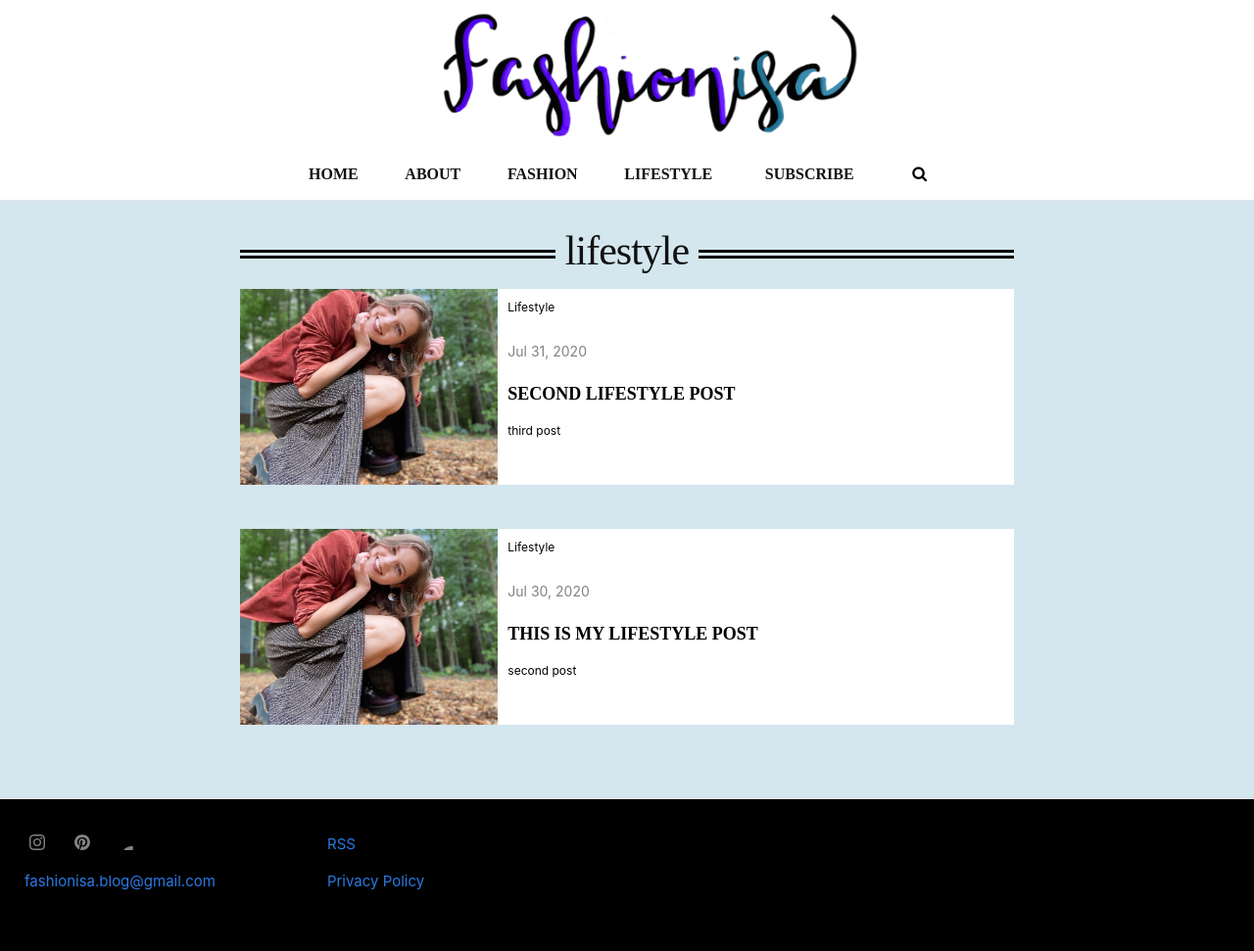
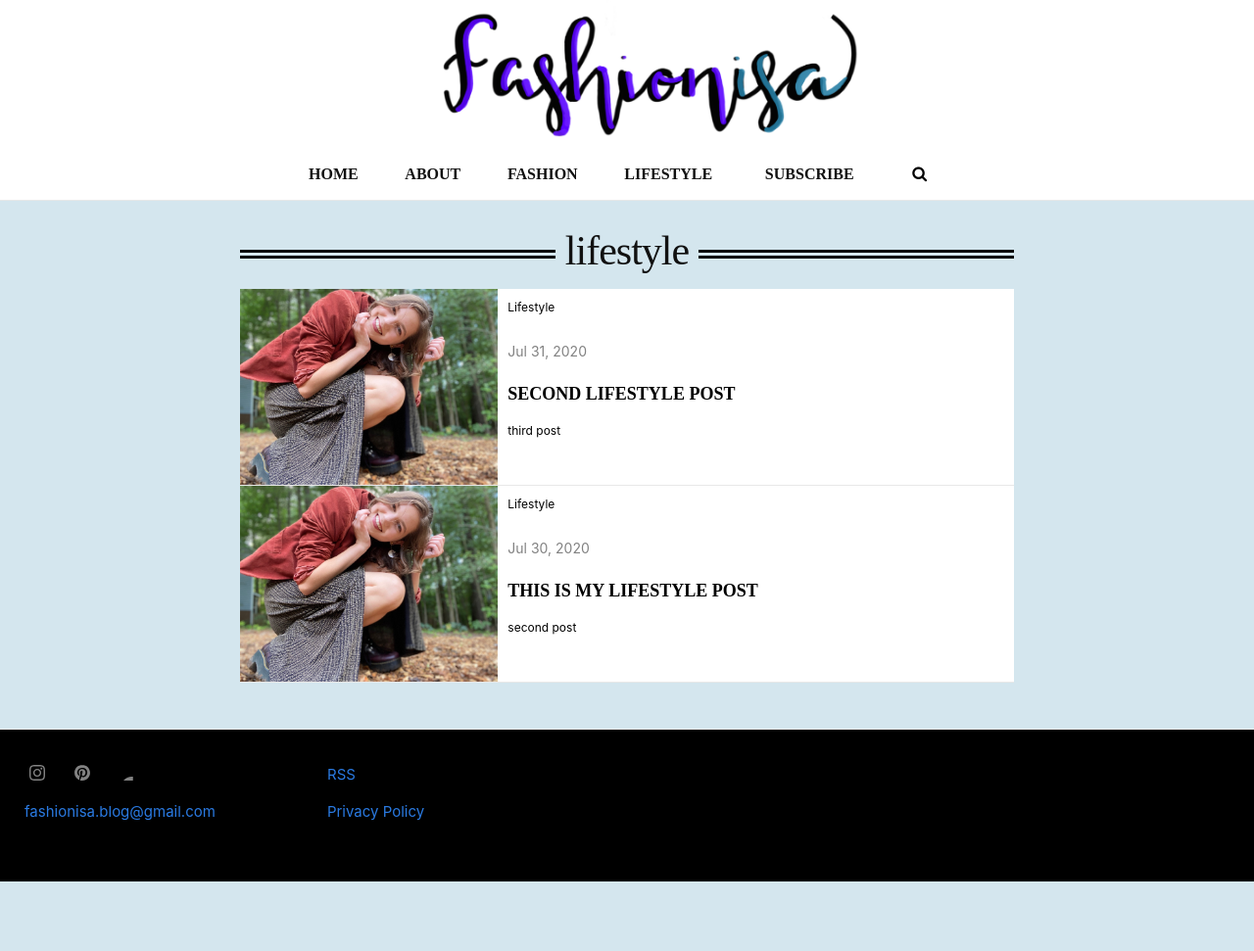
Before and after one commit to iwalte01/fashionisa-blog, a Jekyll site: the page built from blog-lifestyle/04_index.markdown, in a window 1280 px wide. Shown: the whole page at 98% size. Built offline with Jekyll 4.4.1, drawn with Linux system fonts in a browser that asks for light colours; after the commit the page ends 900 px from its top, so only the background shows below that.

Commit message:
fixed search icon placement in hamburger nav menu

```diff
--- a/_sass/minima/_layout.scss
+++ b/_sass/minima/_layout.scss
@@ -72,7 +72,7 @@
     top: 9px;
     right: $spacing-unit / 2;
     background-color: white;
-  //  border: 1px solid $grey-color-light;
+    //border: 0.5px solid $grey-color-light;
     border-radius: 5px;
     text-align: right;
 
@@ -91,7 +91,7 @@
       width: 36px;
       height: 26px;
       line-height: 0;
-      padding-top: 10px;
+      margin-top: 10px;
       text-align: center;
 
       > svg {
@@ -109,7 +109,8 @@
 
     input:checked ~ .trigger {
       display: block;
-      padding-bottom: 5px;
+      padding-left: 0;
+      margin-left: 0;
     }
 
     .page-link {
@@ -121,9 +122,8 @@
       }
       margin-left: 20px;
     }
-    #search-input {
-    margin-right: 10px;
-    margin-left: 20px;
+    #srch {
+      margin-right: 5px;
     }
   }
 }
@@ -725,11 +725,13 @@ symbol path {
   .post-link {
     display: grid;
     grid-template-columns: 1fr 2fr;
+    margin-bottom: -45px;
   }
 
   .post-link .thmb {
     max-width: 100%;
     height: 200px;
+    border-bottom: 1px solid $grey-color-light;
   }
 
   .post-link .post-info {
@@ -738,6 +740,7 @@ symbol path {
     color: black;
     text-overflow: wrap;
     text-align: left;
+    border-bottom: 1px solid $grey-color-light;
     .p-title {
         font-size: 0.75em;
         font-family: serif;
@@ -748,7 +751,7 @@ symbol path {
     }
 
     .txt-box {
-      margin: 10px;
+      padding: 10px;
       .cat {
         font-size: 0.5em;
       }
@@ -759,6 +762,7 @@ symbol path {
   //get rid of display lol
     .post-link {
       display: block;
+      margin-bottom: 0;
     }
 
     .post-list li .post-link .post-info {
@@ -767,6 +771,7 @@ symbol path {
       height: 250px;
       padding-top: 10px;
       padding-bottom: 10px;
+      border-bottom: none;
       text-overflow: wrap;
       .txt-box {
         margin: 20px;
@@ -778,6 +783,7 @@ symbol path {
       //responsive height
       width: 100%;
       height: auto;
+      border-bottom: none;
     }
   }
 }
```
